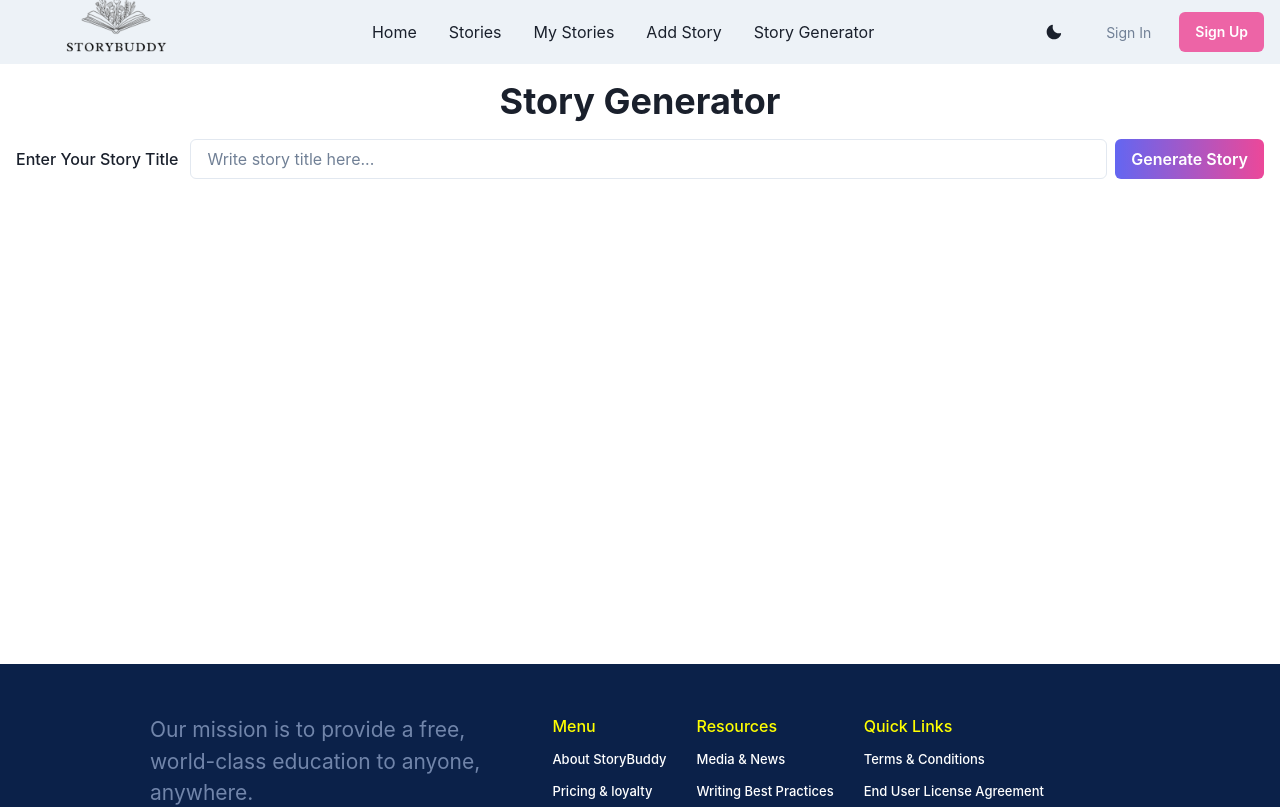
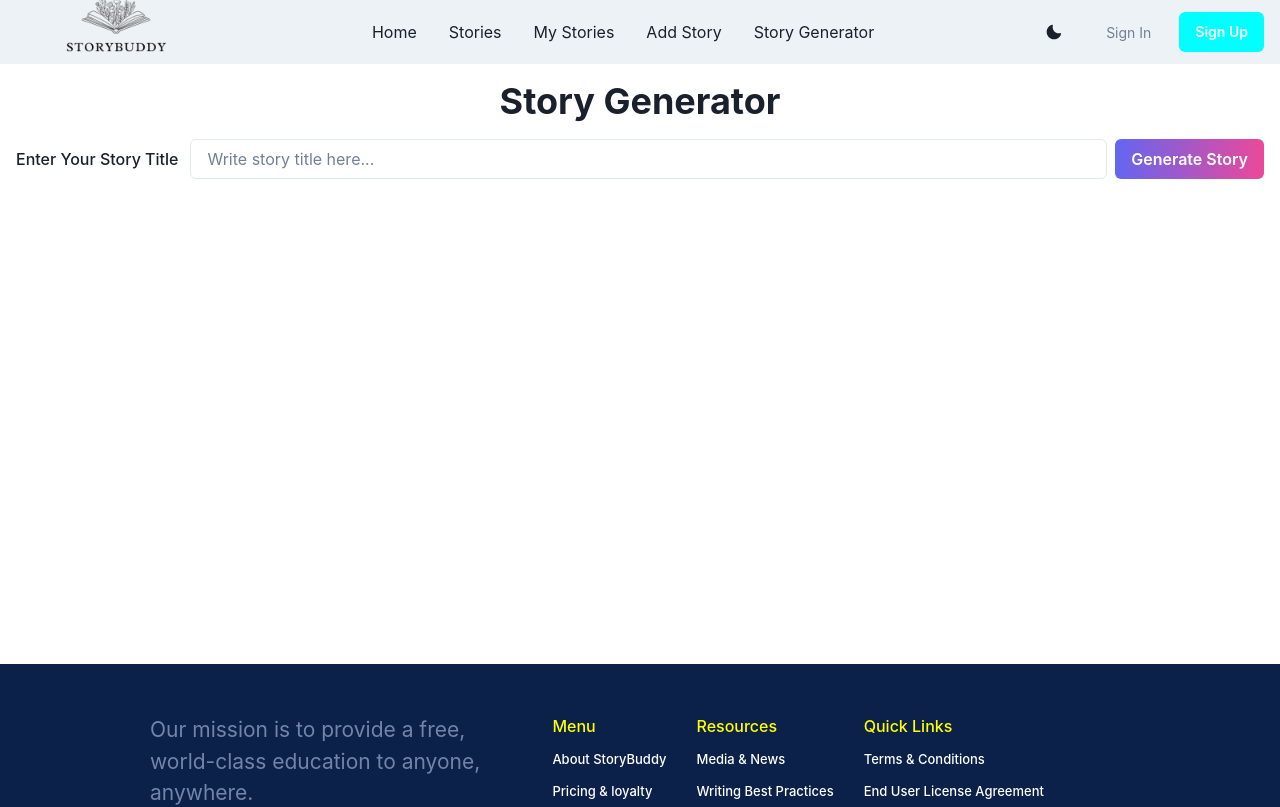
Before and after one commit to Dayasagar301/StoryBuddy, a React (Vite) app in the folder Frontend/storybuddy/: page /storygenerator in a window 1280 px wide. Shown: the top 807 px of the page. Built offline with nearby package versions, Linux system fonts and the light colour scheme.

Commit message:
project   updated

```diff
--- a/Frontend/storybuddy/src/Components/Navbar.jsx
+++ b/Frontend/storybuddy/src/Components/Navbar.jsx
@@ -137,6 +137,7 @@ export default function Navbar() {
                     fontWeight={400}
                     variant={"link"}
                     href={"/login"}
+
                   >
                     Sign In
                   </Button>
@@ -146,7 +147,7 @@ export default function Navbar() {
                     fontSize={"sm"}
                     fontWeight={600}
                     color={"white"}
-                    bg={"pink.400"}
+                    bg={"cyan"}
                     href={"/signup"}
                     _hover={{
                       bg: "pink.300",
--- a/Frontend/storybuddy/src/Pages/Login/Login.jsx
+++ b/Frontend/storybuddy/src/Pages/Login/Login.jsx
@@ -14,7 +14,6 @@ import {
 } from "@chakra-ui/react";
 import { Link, useNavigate } from "react-router-dom";
 import { useToast } from "@chakra-ui/react";
-
 
 function Login() {
     const [email, setEmail] = useState("");
@@ -66,7 +65,7 @@ function Login() {
         <Stack
             minH={"100vh"}
             direction={{ base: "column", md: "row" }}
-            backgroundImage="url('https://t3.ftcdn.net/jpg/03/55/60/70/240_F_355607062_zYMS8jaz4SfoykpWz5oViRVKL32IabTP.jpg')"
+            backgroundImage="url('https://encrypted-tbn0.gstatic.com/images?q=tbn:ANd9GcQCb4XvETknScITog_Zfh-tDHkcNgd7l0rONmHmIWERSvtfxSo-xWlCRFnk9V72Sva5vsM&usqp=CAU')"
             backgroundSize="cover"
             backgroundPosition="center"
             display="flex"
--- a/Frontend/storybuddy/src/Pages/Signup/Signup.jsx
+++ b/Frontend/storybuddy/src/Pages/Signup/Signup.jsx
@@ -83,7 +83,7 @@ function Signup() {
             <Stack
                 minH={"100vh"}
                 direction={{ base: "column", md: "row" }}
-                backgroundImage="url('https://t3.ftcdn.net/jpg/03/55/60/70/240_F_355607062_zYMS8jaz4SfoykpWz5oViRVKL32IabTP.jpg')"
+                backgroundImage="url('https://encrypted-tbn0.gstatic.com/images?q=tbn:ANd9GcQCb4XvETknScITog_Zfh-tDHkcNgd7l0rONmHmIWERSvtfxSo-xWlCRFnk9V72Sva5vsM&usqp=CAU')"
                 backgroundSize="cover"
                 backgroundPosition="center"
                 display="flex"
```
